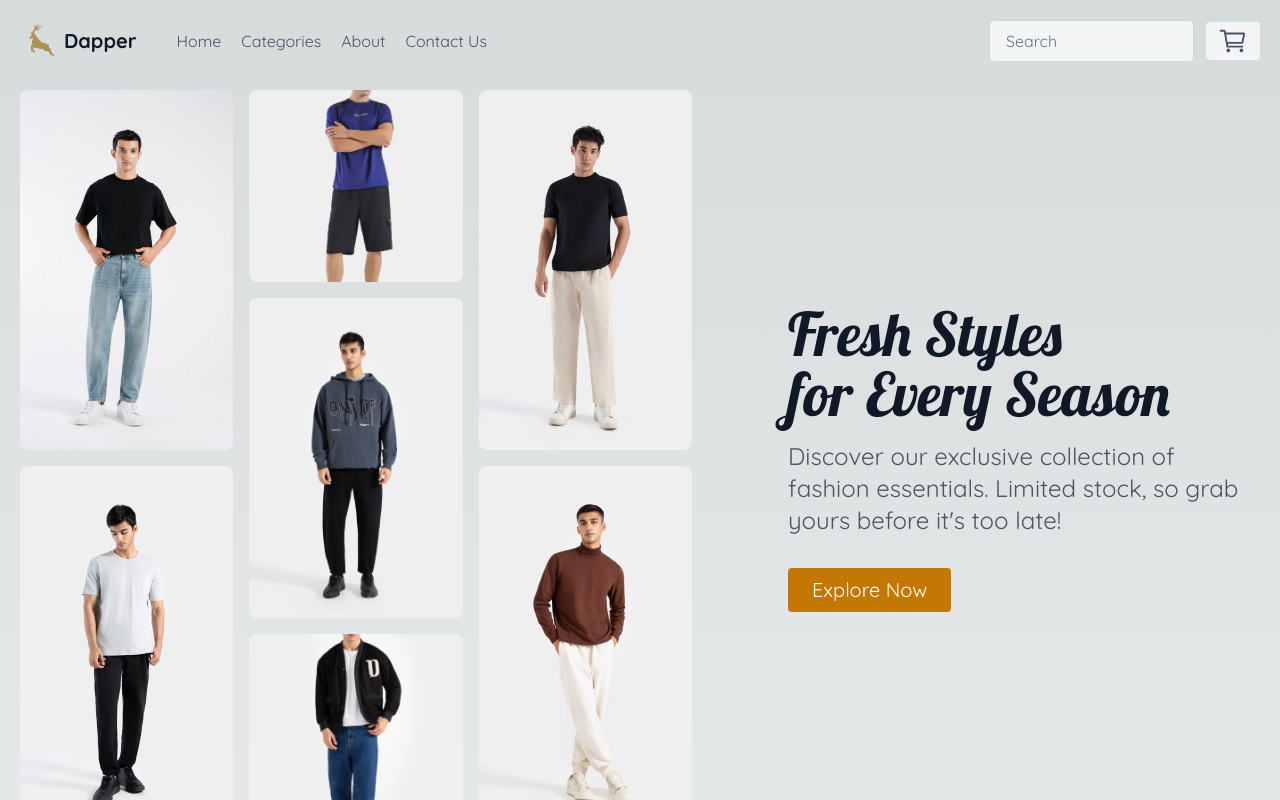
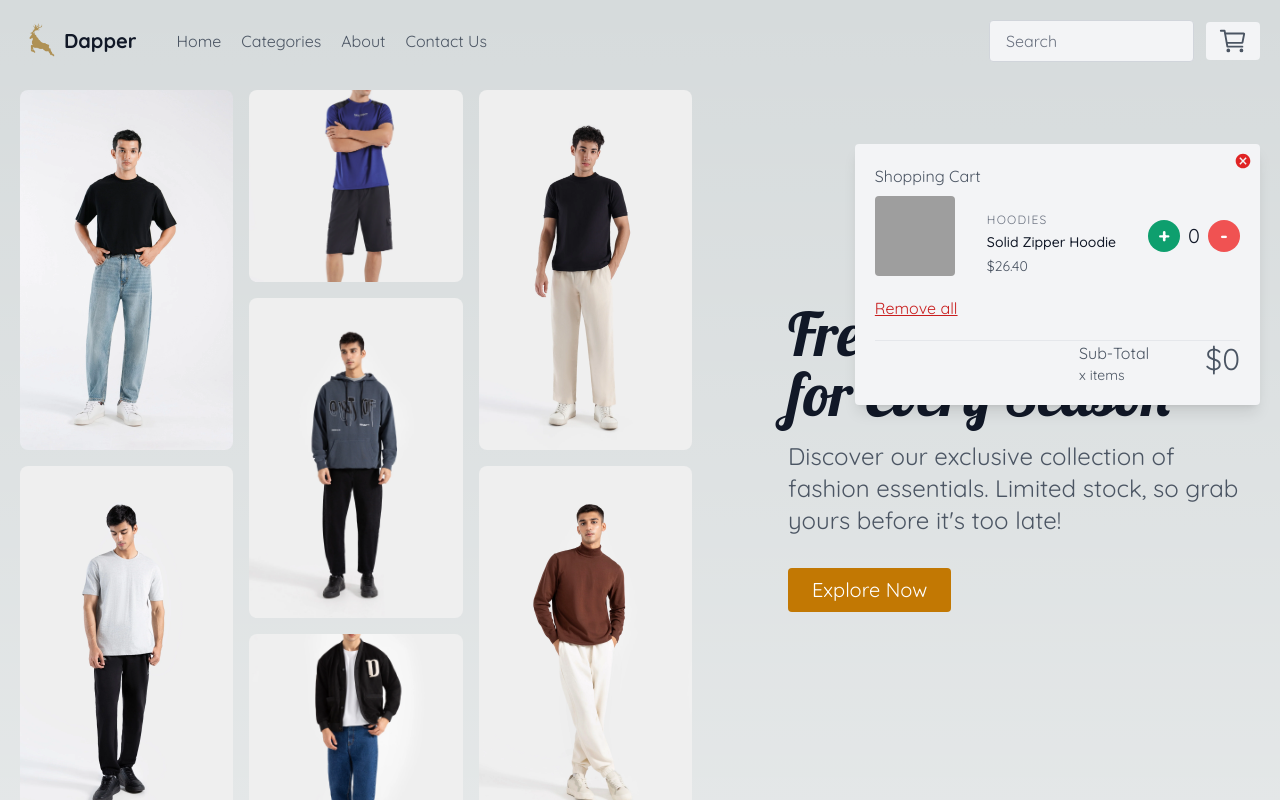
Before and after one commit to abdullahshafiq153/dapper, a Next.js app: page / in a window 1280 px wide. Both pictures are taken after a click on the button 1233 px from the left and 41 px from the top of the page. Shown: the top 800 px of the page. Built offline with nearby package versions, Linux system fonts and the light colour scheme; grey boxes are pictures that could not be loaded.

Commit message:
Shopping cart + responsiveness

```diff
--- a/components/navbar.js
+++ b/components/navbar.js
@@ -2,14 +2,17 @@ import React, { useState } from "react";
 import { IoCartOutline } from "react-icons/io5";
 import { FiMenu, FiX } from "react-icons/fi";
 import Link from "next/link";
+import { IoMdCloseCircle } from "react-icons/io";
 
 const Navbar = () => {
   const [menuOpen, setMenuOpen] = useState(false);
-
+  const [cartOpen, setcartOpen] = useState(false);
   const toggleMenu = () => {
     setMenuOpen(!menuOpen);
   };
-
+  const toggleCart = () => {
+    setcartOpen(!cartOpen);
+  };
   return (
     <>
       <header className="text-gray-600 body-font">
@@ -62,9 +65,72 @@ const Navbar = () => {
               placeholder="Search"
               className="flex-grow text-base text-gray-700 bg-gray-100 border border-gray-300 rounded py-2 px-4 mr-3 focus:outline-none focus:border-gray-500"
             />
-            <button className="inline-flex items-center bg-gray-100 border-0 py-1 px-3 focus:outline-none hover:bg-gray-200 rounded text-base">
+
+            <button
+              onClick={toggleCart}
+              className="inline-flex items-center bg-gray-100 border-0 py-1 px-3 focus:outline-none hover:bg-gray-200 rounded text-base"
+            >
               <IoCartOutline className="text-3xl" />
             </button>
+            {cartOpen?
+            <div className="cart absolute top-36 right-15 bg-gray-100 p-5 rounded shadow-lg w-fit h-auto">
+              <IoMdCloseCircle
+                onClick={toggleCart}
+                className="text-red-600 text-lg cursor-pointer absolute m-0 p-0 right-2 top-2"
+              />
+
+              <div className="title&btn flex justify-between">
+                <h3>Shopping Cart</h3>
+              </div>
+
+              <div className="items mt-2 flex">
+                <div className=" w-full flex">
+                  <a className="block relative  w-16 md:w-20 rounded overflow-hidden">
+                    <img
+                      alt="ecommerce"
+                      className="object-cover object-center w-full h-full block"
+                      src="https://outfitters.com.pk/cdn/shop/files/F0278107505M_2.jpg?v=1701232289"
+                    />
+                  </a>
+                  <div className="px-3 md:px-8 mt-4">
+                    <h3 className="text-gray-500 text-xs tracking-widest title-font mb-1">
+                      HOODIES
+                    </h3>
+                    <h2 className="text-gray-900 title-font text-sm font-medium">
+                      Solid Zipper Hoodie
+                    </h2>
+                    <p className="mt-1 text-sm">$26.40</p>
+                  </div>
+                </div>
+                <div className="quantity flex items-center space-x-2">
+                  <div className="cursor-pointer relative flex items-center justify-center h-5 w-5 md:h-8 md:w-8">
+                    <span className="absolute inset-0 bg-green-500 rounded-full"></span>
+                    <p className="relative text-white font-extrabold text-lg md:text-xl">
+                      +
+                    </p>
+                  </div>
+                  <span className="text-gray-900 text-lg md:text-xl">0</span>
+                  <div className="cursor-pointer relative flex items-center justify-center h-5 w-5 md:h-8 md:w-8">
+                    <span className="absolute inset-0 bg-red-500 rounded-full"></span>
+                    <p className="relative text-white font-extrabold text-lg md:text-xl">
+                      -
+                    </p>
+                  </div>
+                </div>
+              </div>
+              <button className="mt-5 underline text-red-700 text-sm md:text-base">
+                Remove all
+              </button>
+              <hr className="mt-5 " />
+              <div className="total justify-end flex space-x-14">
+                <div className="flex-col">
+                  <h3 className="text-sm md:text-base">Sub-Total</h3>
+                  <p className="text-xs md:text-sm ">x items</p>
+                </div>
+                <div className="text-lg md:text-3xl">$0</div>
+              </div>
+            </div>
+            :""}
           </div>
         </div>
       </header>
--- a/pages/index.js
+++ b/pages/index.js
@@ -1,4 +1,5 @@
 import Hero from "@/components/hero";
+import Newsletter from "@/components/newsletter";
 import Link from "next/link";
 
 export default function Home() {
@@ -90,6 +91,7 @@ export default function Home() {
             </div>
         </div>
       </section>
+      <Newsletter/>
     </div>
   );
 }
```
